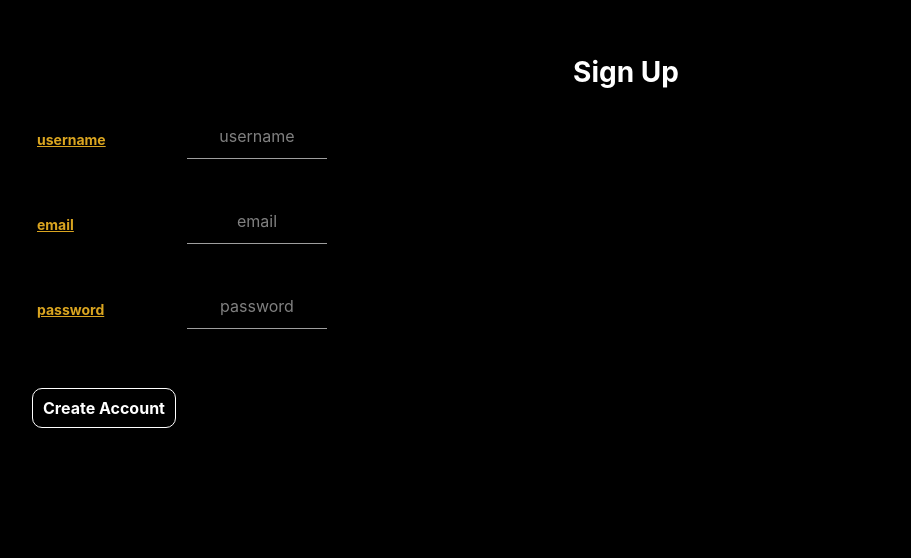
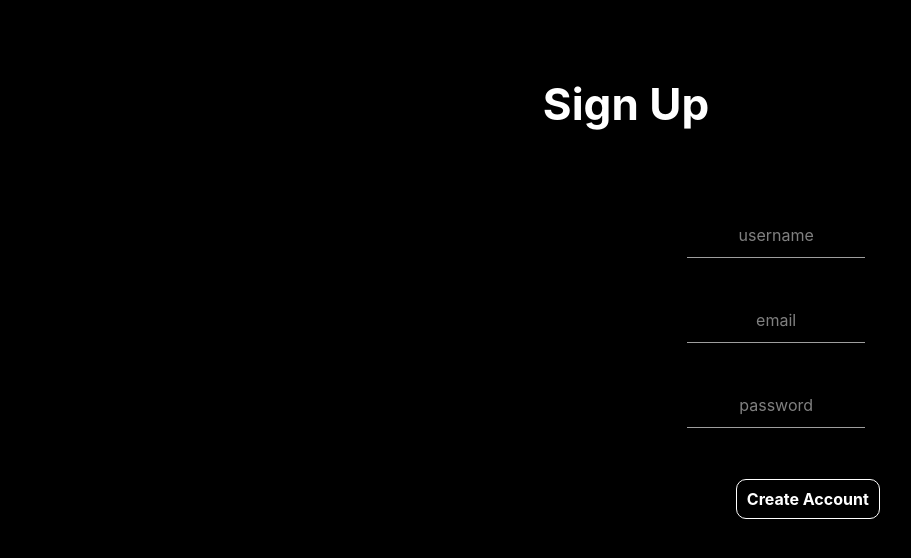
Before and after one commit to MD1010/reactToDo, a React (Create React App) app in the folder react-to-do/: page / in a window 1280 px wide. Shown: the top 558 px of the page, without its empty margins (14-925 px from the left). Built offline with nearby package versions, Linux system fonts and the light colour scheme.

Commit message:
changed style a little bit

```diff
--- a/react-to-do/src/components/SignUp.js
+++ b/react-to-do/src/components/SignUp.js
@@ -1,5 +1,4 @@
 import React, { Component } from 'react';
-import { CLIENT_RENEG_WINDOW } from 'tls';
 
 class SignUp extends Component {
     constructor(props) {
@@ -9,6 +8,7 @@ class SignUp extends Component {
             userName: "",
             password: "",
             email: "",
+            submitted: false,
 
             formErrors: {
                 userName: "",
@@ -19,14 +19,17 @@ class SignUp extends Component {
     }
 
     submitForm = (event) => {
+        this.setState({submitted: true})
         event.preventDefault()
         this.validateFormFields().then((valid)=>{
 
             if(valid){
-                this.setState({
+                console.log(`--- new user details ---\n userName:${this.state.userName} \n userName:${this.state.userName} \n email:${this.state.email}`)
+                 this.setState({
                     userName: "",
                     password: "",
                     email: "",
+                    submitted: false,
 
                     formErrors: {
                         userName: "",
@@ -34,6 +37,7 @@ class SignUp extends Component {
                         password: ""
                     }
                 })
+
             }
 
             else
@@ -44,7 +48,7 @@ class SignUp extends Component {
 
     validateFormFields = async () =>
     {
-        let { formErrors, userName, password, email } = this.state
+        let { userName, password, email } = this.state
         let valid = true
         const passwordRegex = RegExp(/.{4,9}/)
         const emailRegex = RegExp(
@@ -72,6 +76,7 @@ class SignUp extends Component {
     handleChange = (event) => {
         let { id, value } = event.target;
         this.setState({ [id]: value }, ()=>{
+            if(this.state.submitted)
             this.validateFormFields()
         });
     }
@@ -89,9 +94,6 @@ class SignUp extends Component {
                         <tbody>
                             <tr className="username field">
                                 <td>
-                                    <label className="label">username</label>
-                                </td>
-                                <td>
                                     <input autoComplete="off" className={formErrors.userName.length > 0 ? "error" : "input-bar"} placeholder="username" type="text" id="userName" value={this.state.userName} onChange={this.handleChange} maxLength="13"></input>
                                 </td>
                                 <td>
@@ -102,21 +104,15 @@ class SignUp extends Component {
                         <tbody>
                             <tr className="email field">
                                 <td>
-                                    <label className="label">email</label>
-                                </td>
-                                <td>
-                                    <input autoComplete="off" className={formErrors.userName.length > 0 ? "error" : "input-bar"} placeholder="email" type="text" id="email" value={this.state.email} onChange={this.handleChange} maxLength="13"></input>
+                                    <input autoComplete="off" className={formErrors.userName.length > 0 ? "error" : "input-bar"} placeholder="email" type="text" id="email" value={this.state.email} onChange={this.handleChange}></input>
                                 </td>
                                 <td>
                                     <label className="error-label">{formErrors.email}</label>
                                 </td>
                             </tr>
                         </tbody>
-                        <tdbody>
+                        <tbody>
                             <tr className="password field">
-                                <td>
-                                    <label className="label">password</label>
-                                </td>
                                 <td>
                                     <input autoComplete="off" className={formErrors.userName.length > 0 ? "error" : "input-bar"} placeholder="password" type="password" id="password" value={this.state.password} onChange={this.handleChange} maxLength="13"></input>
                                 </td>
@@ -124,10 +120,15 @@ class SignUp extends Component {
                                     <label className="error-label">{formErrors.password}</label>
                                 </td>
                             </tr>
-                        </tdbody>
+                        </tbody>
+                        <tbody>
+                            <tr>
+                                <button type="submit" id="submit-button" >Create Account</button>
+                            </tr>
+                        </tbody>
                     </table>
 
-                   <button type="submit" id="submit-button" >Create Account</button>
+
 
                 </form>
             </div>
--- a/react-to-do/src/components/Title.js
+++ b/react-to-do/src/components/Title.js
@@ -2,7 +2,7 @@ import React from 'react'
 const Title = () =>
 {
     return(
-        <h1 className="center title"></h1>
+        <h1 className="center title">My Tasks</h1>
     );
 }
 
--- a/react-to-do/src/helpers/consts.js
+++ b/react-to-do/src/helpers/consts.js
@@ -1,4 +1,4 @@
-import { getMyIpAddress } from './utils'
+//import { getMyIpAddress } from './utils'
 
 // const myIpAddress = getMyIpAddress().then(ip=>{return ip});
 // const missionsURL = `http://${myIpAddress}:4000/missions`;
--- a/react-to-do/src/index.js
+++ b/react-to-do/src/index.js
@@ -1,10 +1,8 @@
 import React from 'react';
 import ReactDOM from 'react-dom';
 import App from './App';
-import MenuComponent from '../src/components/MenuComponent'
 import * as serviceWorker from './serviceWorker';
 import SignUp from './components/SignUp';
-// import Bootstrap from 'bootstrap/dist/css/bootstrap.css'
 
 ReactDOM.render(<SignUp/>, document.getElementById('root'));
 
--- a/react-to-do/src/styles/style.css
+++ b/react-to-do/src/styles/style.css
@@ -133,7 +133,6 @@ body{
 {
     color:red;
     font-weight: bold;
-    widows: 100%;;
 }
 
 .input-error{
@@ -163,10 +162,11 @@ body{
     font-weight: bold;
     text-decoration: underline;
     margin-right: 5px;
+    width:100px;
 }
 
 td{
-    width:150px;
+    width:100%;
 }
 
 .input-bar , .error{
@@ -187,6 +187,8 @@ td{
    border-radius: 10px;
    text-emphasis: bold;
    padding:10px;
+   margin-left:10%;
+   margin-top:5%;
 }
 
 #submit-button:hover{
@@ -202,3 +204,13 @@ td{
     border: 1px solid;
     background: black;
 }
+form{
+    margin-left: 650px;
+}
+
+
+div.title {
+    margin-bottom: 40px;
+    padding: 20px;
+    font-size:44px;
+}
```
